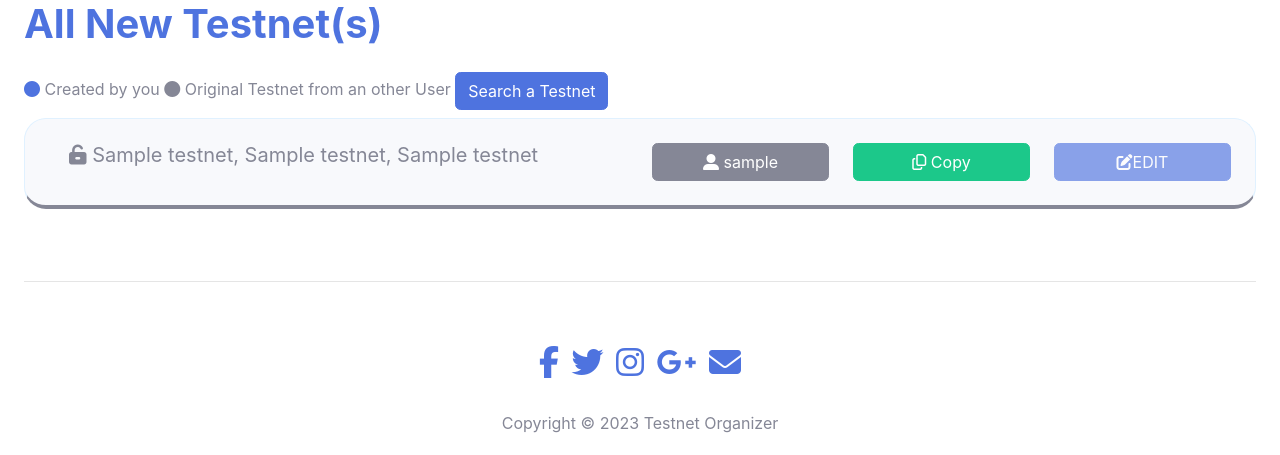
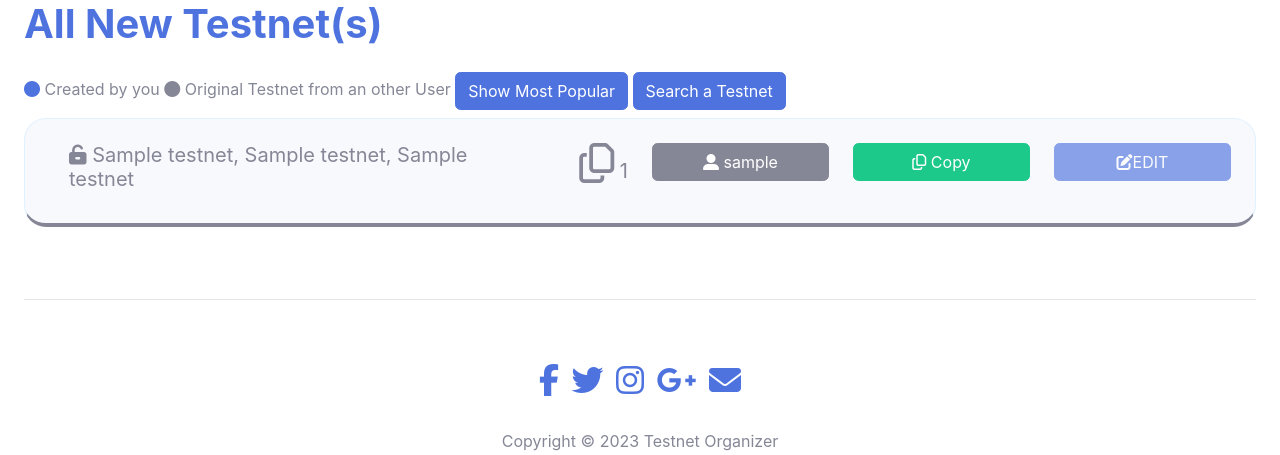
Before and after one commit to Code-Institute-Submissions/artontray-PROJECT4, a Django app: page /shownewtestnetall/ in a window 1280 px wide. Shown: the part 106-561 px from the top of the page. Run offline with Django 3.2, Linux system fonts and the light colour scheme; tables that the repository leaves empty hold one stand-in row (values such as "Sample post"); some libraries are stand-ins or nearby versions.

Commit message:
Edited the new page shownewtestnetall to display all the new testnets order by updated OR by popularity

```diff
--- a/app/models.py
+++ b/app/models.py
@@ -93,7 +93,9 @@ class Testnet(models.Model):
     def __str__(self):
         return f"{self.testnet_name}"
 
-
+    @property
+    def time_copied(self):
+        return self.copied_nb
 
 
 
--- a/app/views.py
+++ b/app/views.py
@@ -184,7 +184,7 @@ class CopyTestnet(generic.CreateView):
         if request.user == testnet_to_copy.author:
             add_notification_user(request.user, "You have duplicate one of your Testnet successfully :   %s" % (testnet_to_copy.testnet_name) , "Testnet duplicated +1")
         else:
-            testnet_to_copy.copied_nb += 1
+
             testnet_to_copy.save()
             manage_exp_user(testnet_to_copy.author, "add")
             add_notification_user(testnet_to_copy.author, "%s has copied a Testnet from you!" % (request.user) , "New Copied Testnet +1")
@@ -256,7 +256,7 @@ class FormTestnetMixin:
         messages.add_message(self.request, messages.SUCCESS, self.success_msg)
         if self.action == 'AddTestnet':
             manage_exp_user(self.request.user, "add")
-            add_notification_user(self.request.user, "You had a new testnet successfully" , "New testnet created")
+            add_notification_user(self.request.user, "You wrote a new testnet successfully" , "New testnet +1")
         #self.test_if_author()
         if self.action == 'UpdateTestnet':
             self.update_all_copied_testnet(form)
@@ -600,11 +600,25 @@ class ShowNewTestnetAll(generic.ListView):
 
     def get_queryset(self):
         qs = super().get_queryset()
-        # Displaying only Original Testnet from Not Blocked Users
-        qs = qs.exclude(testnet_user__user_info__status=2).all().filter(Q(author=F('testnet_user'))).order_by('updated_on')
+
+        popular = self.request.GET.get("PopularTestnet", None)
+
+        if popular:
+            qs = qs.exclude(testnet_user__user_info__status=2).all().filter(Q(author=F('testnet_user'))).order_by('-copied_nb')
+        else:
+            # Displaying only Original Testnet from Not Blocked Users
+            qs = qs.exclude(testnet_user__user_info__status=2).all().filter(Q(author=F('testnet_user'))).order_by('updated_on')
 
         return qs
 
+    def get_context_data(self, **context):
+
+        context = super().get_context_data(**context)
+        context.update({
+                "PopularTestnet": 'ok',
+            }
+        )
+        return context
 
 
 
--- a/static/assets/css/style.css
+++ b/static/assets/css/style.css
@@ -12,21 +12,15 @@
     width: 90px;
 }
 
-.logo_user{
+.logo-user{
     border-radius: 50%;
     height: 200px;
     width: 200px;
 
 }
 
-.logo_user_miniature{
-    border-radius: 50%;
-    height: 150px;
-    width: 150px;
 
-}
-
-.logo_user_display_all{
+.logo-user-display-all{
     border-radius: 50%;
     height: 150px;
     width: 150px;
@@ -189,8 +183,14 @@ html {
     font-size: 46px;
 }
 .align-justify{
-text-align: justify;
+    text-align: justify;
 
+}
+
+.long-string{
+    width:100%;
+    word-wrap:break-word;
+    display:inline-block;
 }
 /*----------------------------------------Footer-----*/
 .current-version{
@@ -208,7 +208,7 @@ footer{
 .container-box{
     height: 100vh;
     padding:15px;
-    background:#ddd;
+    background:rgb(192, 177, 254);
     margin:20px auto;
 }
 
--- a/templates/dashboard.html
+++ b/templates/dashboard.html
@@ -204,7 +204,7 @@
                     </i>
                 </div>
                 <div class="col mb-2">
-                    <img src="{{ object.user_info.avatar.url }}" class="logo_user" alt="logo user">
+                    <img src="{{ object.user_info.avatar.url }}" class="logo-user" alt="logo user">
 
                 </div>
             </div>
--- a/templates/shownewtestnetall.html
+++ b/templates/shownewtestnetall.html
@@ -16,14 +16,32 @@
 
 
 
-<span><i class="fa-sharp fa-solid fa-circle text-primary"></i> Created by you  </span>
-<span><i class="fa-sharp fa-solid fa-circle text-secondary"></i> Original Testnet from an other User  </span>
 
-<span>
 
-    <a class=" btn btn-primary" href="{% url 'showtestnetall' request.user.username %}">Search a Testnet</a>
 
-</span>
+
+
+<form id="showpopulartestnet" action="#" method="get" accept-charset="utf-8">
+
+    <span><i class="fa-sharp fa-solid fa-circle text-primary"></i> Created by you  </span>
+    <span><i class="fa-sharp fa-solid fa-circle text-secondary"></i> Original Testnet from an other User  </span>
+
+    <span>
+        <input  id="PopularTestnet"  name="PopularTestnet" type="hidden" value="ok">
+    </span>
+    <span>
+        <button class=" btn btn-primary" type="submit">Show Most Popular</a>
+        </button>
+    </span>
+    <span>
+
+        <a class=" btn btn-primary" href="{% url 'showtestnetall' request.user.username %}">Search a Testnet</a>
+
+    </span>
+
+
+</form>
+
 <!-- End Content Row Number 2-->
 <!-- Listing of the all testnet created by user-->
 
@@ -40,11 +58,22 @@
     {% if testnet.author == request.user and testnet.testnet_user == request.user %}
     <div class="container-fluid bg-light border-bottom-primary border-all-around-radius my-2">
         <div class="row my-2">
-            <div class="col-lg-6 col-sm-12 col-md-6 py-3">
+            <div class="col-lg-5 col-sm-12 col-md-5 py-3">
                 <h6 class=" font-weight-bold text-primary align-left padding-20px-left">
                     <a href="{% url 'showtestnet' testnet.slug %}" class="no-decoration">
                         <p class="h5 text-secondary"><i class="fa-solid fa-house"></i>   {{ testnet.testnet_name }}, {{ testnet.network_name }}, {{ testnet.wallet1_name }}</p>
                     </a>
+                </h6>
+            </div>
+            <div class="col-lg-1 col-sm-12 col-md-1 py-3">
+                <h6 class=" font-weight-bold text-primary align-right">
+
+                        <p class="h5 text-secondary">
+
+                            <i class="fa-regular fa-copy fa-2x text-primary"></i>
+                            {{ testnet.time_copied }}
+                        </p>
+
                 </h6>
             </div>
         <div class="col-lg-2 col-sm-12 col-md-2 py-3 ">
@@ -126,85 +155,26 @@
         </div>
 
 
-    {% elif testnet.testnet_user == request.user and testnet.author != request.user %}
-    <div class="container-fluid bg-light border-bottom-warning border-all-around-radius my-2">
-        <div class="row my-2">
-            <div class="col-lg-6 col-sm-12 col-md-6 py-3">
-                <h6 class=" font-weight-bold text-primary align-left padding-20px-left">
-                    <a href="{% url 'showtestnet' testnet.slug %}" class="no-decoration">
-                        <p class="h5 text-secondary"><i class="fa-regular fa-copy"></i>   {{ testnet.testnet_name }}, {{ testnet.network_name }}, {{ testnet.wallet1_name }}</p>
-                    </a>
-                </h6>
-            </div>
-        <div class="col-lg-2 col-sm-12 col-md-2 py-3">
-            <a href="{% url 'dashboard' testnet.author %}" class=" btn btn-warning btn-user btn-block">
-                <i class="fa-solid fa-user-large"></i>
-                {% if testnet.author == request.user %}
-                You
-                {% else %}
-                {{ testnet.author }}
-                {% endif %}
-
-            </a>
-        </div>
-        <div class="col-lg-2 col-sm-12 col-md-2 py-3">
-            {% if testnet.status_testnet == 2 %}
-            <button type="button" class="btn btn-danger btn-user btn-block" disabled>
-                <span><i class="fa-solid fa-circle-exclamation"></i></span>  Reported
-            </button>
-            {% else %}
-            <button type="button" class="btn btn-success btn-user btn-block" data-toggle="modal"
-            data-target="#CopyTestnet{{ testnet.id }}">
-            <span><i class="fa-regular fa-copy"></i></span>  Copy
-            </button>
-            {% endif %}
-                        <div class="modal" id="CopyTestnet{{ testnet.id }}" tabindex="-1"
-                            aria-labelledby="CopyTestnetLabel{{ testnet.id }}" aria-hidden="true">
-                            <div class="modal-dialog">
-                                <div class="modal-content">
-                                    <div class="modal-header">
-                                        <h5 class="modal-title h3 text-secondary"
-                                            id="CopyTestnetLabel{{ testnet.id }}">
-                                            <i class="fa-sharp fa-solid fa-circle-exclamation text-warning fa-4x"></i>
-
-                                        </h5>
-                                    </div>
-                                    <form method="get" action="{% url 'copy_testnet' slug=testnet.slug_original %}">
-                                        {% csrf_token %}
-                                        <div class="modal-body">
-                                            <p class="h4 font-weight-bold text-uppercase text-primary align-center">Do
-                                                you want to copy the following Testnet : {{ testnet.testnet_name }} ? </p>
-                                        </div>
-                                        <div class="modal-footer">
-                                            <button type="submit" class="btn btn-success btn-user">
-                                                YES
-                                            </button>
-                                            <button type="button" class="btn btn-danger btn-user" data-dismiss="modal"
-                                                aria-label="Close">
-                                                NO
-                                            </button>
-                                        </div>
-                                    </form>
-                                </div>
-                            </div>
-                        </div>
-        </div>
-        <div class="col-lg-2 col-sm-12 col-md-2 py-3">
-            <a href="{% url 'update_testnet' slug=testnet.slug %}" class=" btn btn-primary btn-user btn-block">
-            <i class="fa-solid  fa-pen-to-square"></i>EDIT
-            </a>
-        </div>
-
-
 
     {% else %}
     <div class="container-fluid bg-light border-bottom-secondary border-all-around-radius my-2">
         <div class="row my-2">
-            <div class="col-lg-6 col-sm-12 col-md-6 py-3">
+            <div class="col-lg-5 col-sm-12 col-md-5 py-3">
                 <h6 class=" font-weight-bold text-primary align-left padding-20px-left">
                     <a href="{% url 'showtestnet' testnet.slug %}" class="no-decoration">
                         <p class="h5 text-secondary"><i class="fa-solid fa-unlock-keyhole"></i>   {{ testnet.testnet_name }}, {{ testnet.network_name }}, {{ testnet.wallet1_name }}</p>
                     </a>
+                </h6>
+            </div>
+            <div class="col-lg-1 col-sm-12 col-md-1 py-3">
+                <h6 class=" font-weight-bold text-secondary align-right">
+
+                        <p class="h5 text-secondary">
+
+                            <i class="fa-regular fa-copy fa-2x text-secondary"></i>
+                            {{ testnet.time_copied }}
+                        </p>
+
                 </h6>
             </div>
         <div class="col-lg-2 col-sm-12 col-md-2 py-3">
@@ -285,8 +255,8 @@
 </div>
 {% endfor %}
 
-{% if searching %}
-{% include "app/inc/pagination.html" with extra_url_args="searching="|add:searching %}
+{% if PopularTestnet == 'ok' %}
+{% include "app/inc/pagination.html" with extra_url_args="PopularTestnet="|add:PopularTestnet %}
 {% else %}
 {% include "app/inc/pagination.html" %}
 {% endif %}
--- a/templates/shownotifications.html
+++ b/templates/shownotifications.html
@@ -38,7 +38,7 @@
             </div>
             <div class="col-lg-7 col-sm-12 col-md-7 py-3">
                 <p class="h6 text-secondary">
-                    <span style="width:100%; word-wrap:break-word; display:inline-block;">
+                    <span style="long-string">
                     {{ notification.message|safe }}
                     </span>
                 </p>
--- a/templates/users.html
+++ b/templates/users.html
@@ -198,7 +198,7 @@
                 <div class="row ">
                     <div class="col-xl-12 col-md-12 mb-6 ">
                         <div class="mb-1 align-center">
-                            <img src="{{ current_user.avatar.url }}" class="logo_user_display_all rotate-15"
+                            <img src="{{ current_user.avatar.url }}" class="logo-user-display-all rotate-15"
                                 alt="logo user">
                         </div>
                     </div>
```
